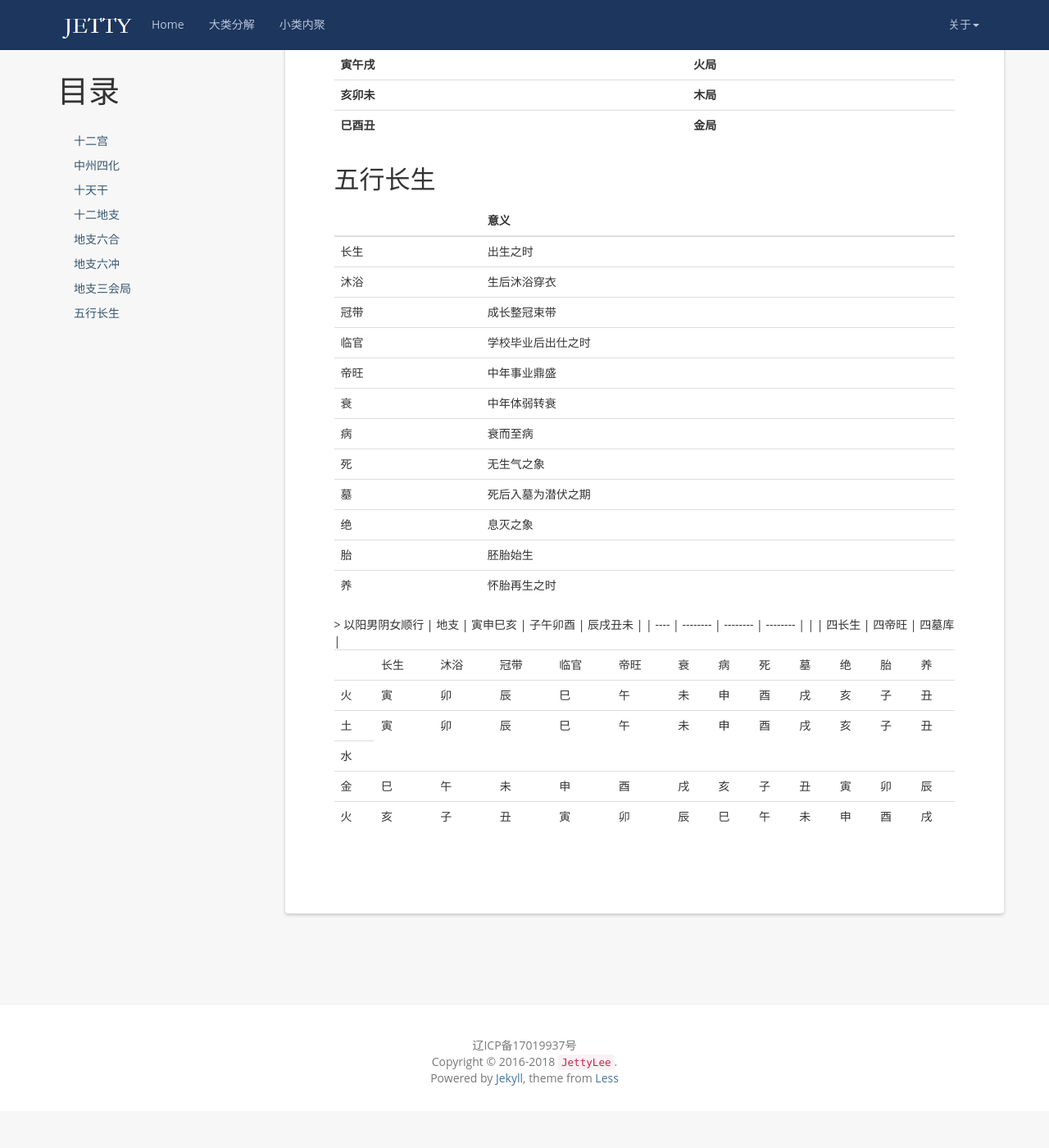
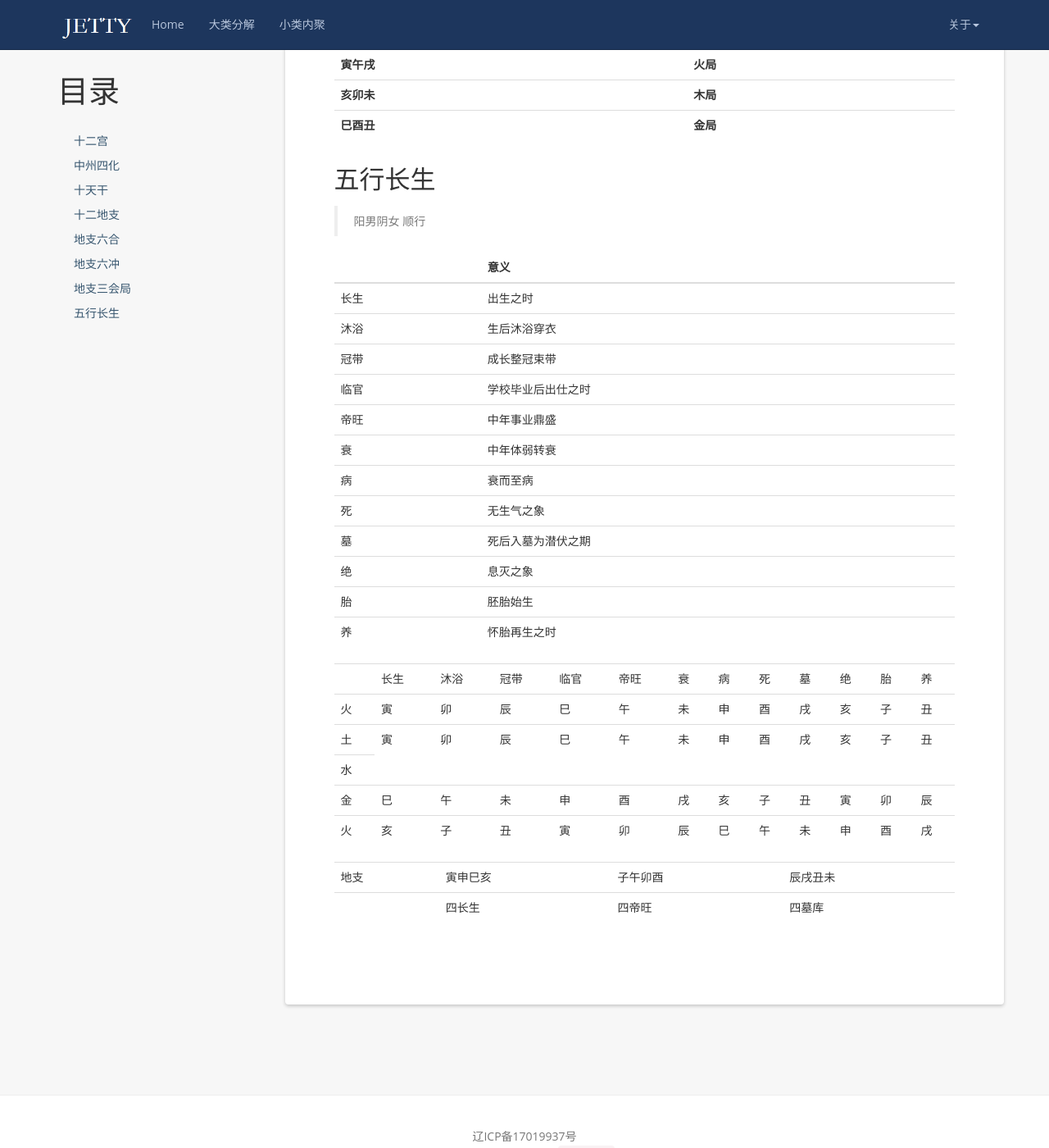
Before and after one commit to JettyLee/blog, a Jekyll site: the page built from _posts/2018-10-15-紫微斗数基础一.md, in a window 1280 px wide and 1400 px high, scrolled down 1617 px. Shown: the whole window at 82% size. Built offline with Jekyll 4.4.1, drawn with Linux system fonts in a browser that asks for light colours; comment, search, counter and statistics services are not loaded; before the commit the page ends 2972 px from its top, so only the background shows below that.

Commit message:
修改分类，增加内容

```diff
--- a/_posts/2018-10-15-紫微斗数基础一.md
+++ b/_posts/2018-10-15-紫微斗数基础一.md
@@ -276,8 +278,18 @@ tag: 基础
     <td>戌</td>
 </tr>
 
-> 以阳男阴女顺行
 
-| 地支 | 寅申巳亥 | 子午卯酉 | 辰戌丑未 |
-| ---- | -------- | -------- | -------- |
-|      | 四长生   | 四帝旺   | 四墓库   |
+<table>
+    <tr>
+        <td>地支</td>
+         <td>寅申巳亥</td>
+         <td>子午卯酉</td>
+         <td>辰戌丑未</td>
+    </tr>
+     <tr>
+         <td></td>
+         <td>四长生</td>
+         <td>四帝旺</td>
+         <td>四墓库</td>
+    </tr>
+</table>
```
Also changed, not shown: other parts of _posts/2018-10-15-紫微斗数基础一.md (+2 -0 lines).
